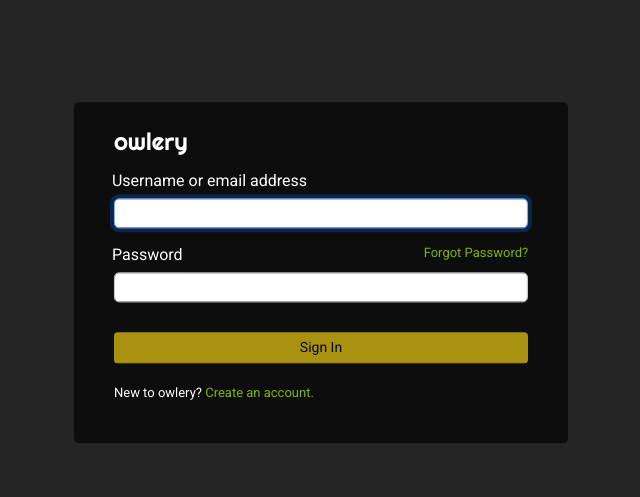
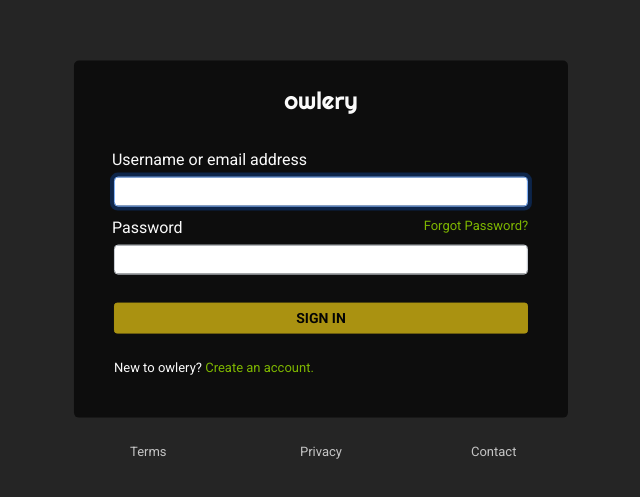
Before and after one commit to konradgoldammer/owlery, a React (Create React App) app in the folder client/: page /login in a window 1280 px wide. Shown: the part 127-624 px from the top of the page, without its empty margins (319-959 px from the left). Built offline with nearby package versions, Linux system fonts and the light colour scheme; no server answers.

Commit message:
Update style for 'SignUp' and 'Login'

```diff
--- a/client/src/App.css
+++ b/client/src/App.css
@@ -86,10 +86,10 @@
   color: var(--primary-color);
 }
 
-/***** SIGN UP ******/
+/***** SIGN UP / LOGIN ******/
 
-.signup-container {
-  color: white;
+.access-container {
+  color: var(--light-text-color);
   display: flex;
   flex-flow: column wrap;
   position: absolute;
@@ -99,7 +99,7 @@
   min-width: 20%;
 }
 
-.signUpForm {
+.access-form {
   width: 100%;
   height: 100%;
   background: var(--dark-color);
@@ -107,12 +107,12 @@
   padding: 25px 40px;
 }
 
-.signUpTitle {
+.access-title {
   font-family: "Righteous";
   font-size: 1.5em;
 }
 
-.insideSignUpForm {
+.inside-access-form {
   text-align: left;
 }
 
@@ -133,87 +133,26 @@
   font-size: 13px;
 }
 
-input#confirmPass {
-  margin-bottom: 5%;
-}
-
 input {
   max-height: 30px;
 }
 
-.signupBtn {
-  margin: 30px 0;
+.access-btn {
   width: 100%;
 }
 
-p.createAccount {
+p.choose-other-access-option {
   font-size: 13px;
 }
 
-.smallFooter {
+.small-footer {
   font-size: 13px;
 }
 
-/***** LOGIN ******/
-
-.login-container {
-  color: white;
-  display: flex;
-  flex-flow: column wrap;
-  align-items: center;
-  position: absolute;
-  left: 50%;
-  top: 50%;
-  transform: translate(-50%, -50%);
-  min-width: 20%;
-}
-
-.loginForm {
-  width: 100%;
-  height: 100%;
-  background: var(--dark-color);
-  border-radius: 5px;
-  padding: 25px 40px;
-}
-
-.loginTitle {
-  font-family: "Righteous";
-  font-size: 1.5em;
-}
-
-label[for="username"],
-[for="password"] {
-  text-align: left;
-  margin-left: 10px;
-  padding: 5px 0;
-  font-size: 16px;
-}
-
-.forgotPass {
-  text-decoration: none;
-  color: #7eb600;
+.forgot-password {
   float: right;
   font-size: 13px;
   margin-right: 5%;
-  padding: 0;
-}
-
-input#username,
-input#password {
-  border-radius: 5px;
-  margin-bottom: 10px;
-}
-
-.loginBtn {
-  width: 100%;
-  margin: 20px 0;
-  cursor: pointer;
-}
-
-p .createAccount {
-  text-decoration: none;
-  color: #7eb600;
-  font-size: 13px;
 }
 
 /***** T&C & PP ******/
--- a/client/src/components/Login.js
+++ b/client/src/components/Login.js
@@ -3,7 +3,8 @@
 import store from "../store";
 import { useSelector } from "react-redux";
 import "../App.css";
-import { Link } from "react-router-dom";
+import { Link, Redirect } from "react-router-dom";
+import SmallFooter from "./subcomponents/SmallFooter";
 import { login } from "../actions/authActions";
 
 const Login = () => {
@@ -11,6 +12,7 @@
   const [password, setPassword] = useState("");
 
   const error = useSelector((state) => state.error);
+  const auth = useSelector((state) => state.auth);
 
   //validation function
   const validateForm = () => username.length > 0 && password.length > 0;
@@ -23,18 +25,19 @@
 
     store.dispatch(login(user));
   };
+
   return (
-    <div className="login-container">
-      <Form className="loginForm" onSubmit={handleLogin}>
-        <h2 className="loginTitle">owlery</h2>
-        <div className="insideLoginForm">
-          <FormGroup row>
-            <Label for="username">Username or email address</Label>
+    <div className="access-container">
+      <Form className="access-form" onSubmit={handleLogin}>
+        <h2 className="access-title text-center text-lowercase">owlery</h2>
+        <div className="inside-access-form">
+          <FormGroup row className="mb-1">
+            <Label for="email">Username or email address</Label>
             <Col sm={12}>
               <Input
                 type="text"
-                name="username"
-                id="username"
+                name="email"
+                id="email"
                 autoFocus
                 required
                 value={username}
@@ -42,10 +45,13 @@
               />
             </Col>
           </FormGroup>
-          <FormGroup row>
+          <FormGroup row className="my-1">
             <Label for="password">
               Password
-              <Link className="forgotPass" to="forgot-password">
+              <Link
+                className="forgot-password text-secondary link-secondary text-decoration-none"
+                to="forgot-password"
+              >
                 Forgot Password?
               </Link>
             </Label>
@@ -61,20 +67,25 @@
             </Col>
           </FormGroup>
           <Button
-            className="loginBtn btn btn-sm"
+            className="access-btn btn btn-sm text-uppercase my-4"
             color="primary"
             disabled={!validateForm()}
           >
-            Sign In
+            <strong>Sign In</strong>
           </Button>
-          <p className="createAccount">
+          <p className="choose-other-access-option">
             New to owlery?{" "}
-            <Link to="/create-account" className="createAccount">
+            <Link
+              to="/create-account"
+              className="text-secondary link-secondary text-decoration-none"
+            >
               Create an account.
             </Link>
           </p>
         </div>
       </Form>
+      <SmallFooter />
+      {auth.isAuthenticated && <Redirect to="/" />}
     </div>
   );
 };
--- a/client/src/components/SignUp.js
+++ b/client/src/components/SignUp.js
@@ -3,6 +3,7 @@
 import { Link, Redirect } from "react-router-dom";
 import { register } from "../actions/authActions";
 import { useSelector } from "react-redux";
+import SmallFooter from "./subcomponents/SmallFooter";
 import store from "../store";
 import "../App.css";
 
@@ -30,11 +31,11 @@
   };
 
   return (
-    <div className="signup-container">
-      <Form className="signUpForm" onSubmit={handleSubmit}>
-        <h2 className="signUpTitle text-center text-lowercase">Owlery</h2>
-        <div className="insideSignUpForm">
-          <FormGroup row>
+    <div className="access-container">
+      <Form className="access-form" onSubmit={handleSubmit}>
+        <h2 className="access-title text-center text-lowercase">Owlery</h2>
+        <div className="inside-access-form">
+          <FormGroup row className="mb-1">
             <Label for="email">Email address</Label>
             <Col sm={12}>
               <Input
@@ -47,7 +48,7 @@
               />
             </Col>
           </FormGroup>
-          <FormGroup row>
+          <FormGroup row className="my-1">
             <Label for="username">Username</Label>
             <Col sm={12}>
               <Input
@@ -60,7 +61,7 @@
               />
             </Col>
           </FormGroup>
-          <FormGroup row>
+          <FormGroup row className="my-1">
             <Label for="password">Password</Label>
             <Col sm={12}>
               <Input
@@ -73,7 +74,7 @@
               />
             </Col>
           </FormGroup>
-          <FormGroup row>
+          <FormGroup row className="mt-1 mb-4">
             <Label for="confirmPassword">Confirm password</Label>
             <Col sm={12}>
               <Input
@@ -86,7 +87,7 @@
               />
             </Col>
           </FormGroup>
-          <FormGroup check>
+          <FormGroup check className="mb-1">
             <Label check for="chk">
               <Input type="checkbox" />I accept the{" "}
               <Link
@@ -97,7 +98,7 @@
               </Link>
             </Label>
           </FormGroup>
-          <FormGroup check>
+          <FormGroup check className="mt-1">
             <Label check for="chk">
               <Input type="checkbox" />I accept the{" "}
               <Link
@@ -112,12 +113,12 @@
             <Alert color="danger my-3">{error.msg}</Alert>
           )}
           <Button
-            className="signupBtn btn btn-sm text-uppercase"
+            className="access-btn btn btn-sm text-uppercase my-4"
             color="primary"
           >
             <strong>Create Account</strong>
           </Button>
-          <p className="createAccount">
+          <p className="choose-other-access-option my-1">
             Already have an account?{" "}
             <Link
               to="/login"
@@ -128,34 +129,7 @@
           </p>
         </div>
       </Form>
-      <div className="smallFooter my-4">
-        <div className="row text-center">
-          <div className="col-sm">
-            <Link
-              to="/terms"
-              className="text-decoration-none text-secondary-text-color"
-            >
-              Terms
-            </Link>
-          </div>
-          <div className="col-sm">
-            <Link
-              to="/privacy"
-              className="text-decoration-none text-secondary-text-color"
-            >
-              Privacy
-            </Link>
-          </div>
-          <div className="col-sm">
-            <Link
-              to="#"
-              className="text-decoration-none text-secondary-text-color"
-            >
-              Contact
-            </Link>
-          </div>
-        </div>
-      </div>
+      <SmallFooter />
       {auth.isAuthenticated && <Redirect to="/" />}
     </div>
   );
--- /dev/null
+++ b/client/src/components/subcomponents/SmallFooter.js
@@ -0,0 +1,37 @@
+import React from "react";
+import { Link } from "react-router-dom";
+
+const SmallFooter = () => {
+  return (
+    <div className="small-footer my-4">
+      <div className="row text-center">
+        <div className="col-sm">
+          <Link
+            to="/terms"
+            className="text-decoration-none text-secondary-text-color"
+          >
+            Terms
+          </Link>
+        </div>
+        <div className="col-sm">
+          <Link
+            to="/privacy"
+            className="text-decoration-none text-secondary-text-color"
+          >
+            Privacy
+          </Link>
+        </div>
+        <div className="col-sm">
+          <Link
+            to="#"
+            className="text-decoration-none text-secondary-text-color"
+          >
+            Contact
+          </Link>
+        </div>
+      </div>
+    </div>
+  );
+};
+
+export default SmallFooter;
```
